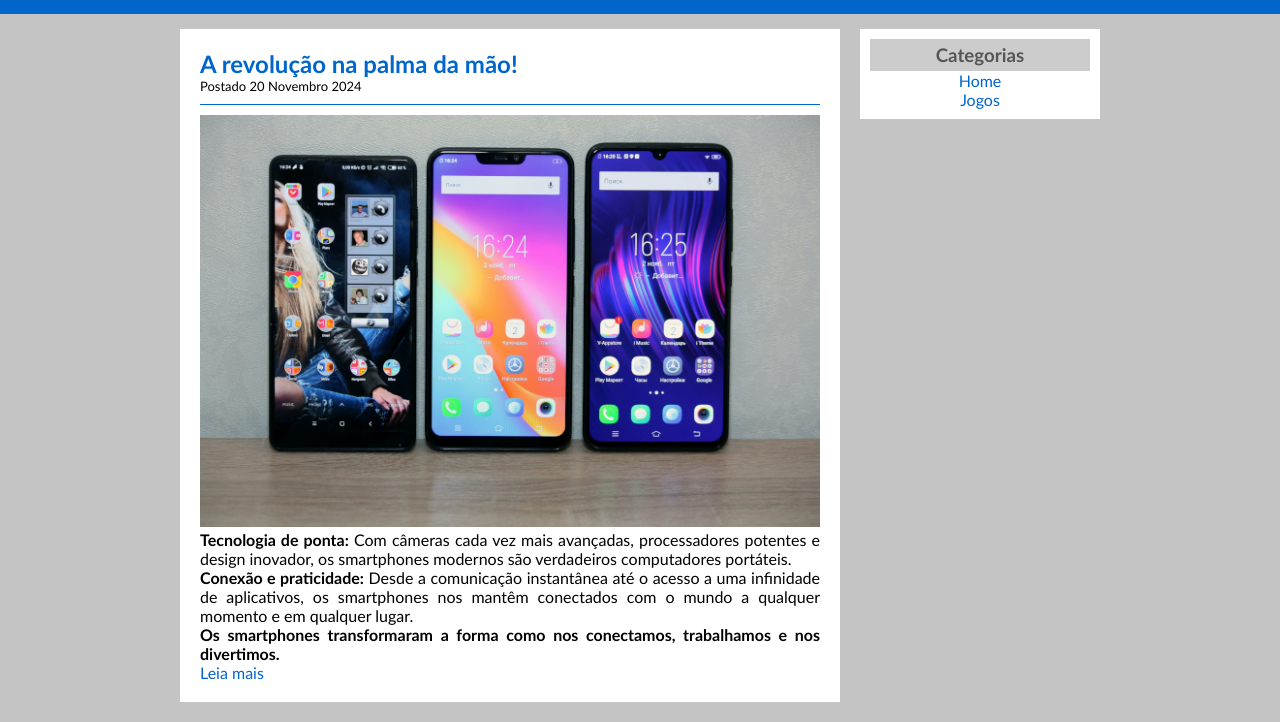
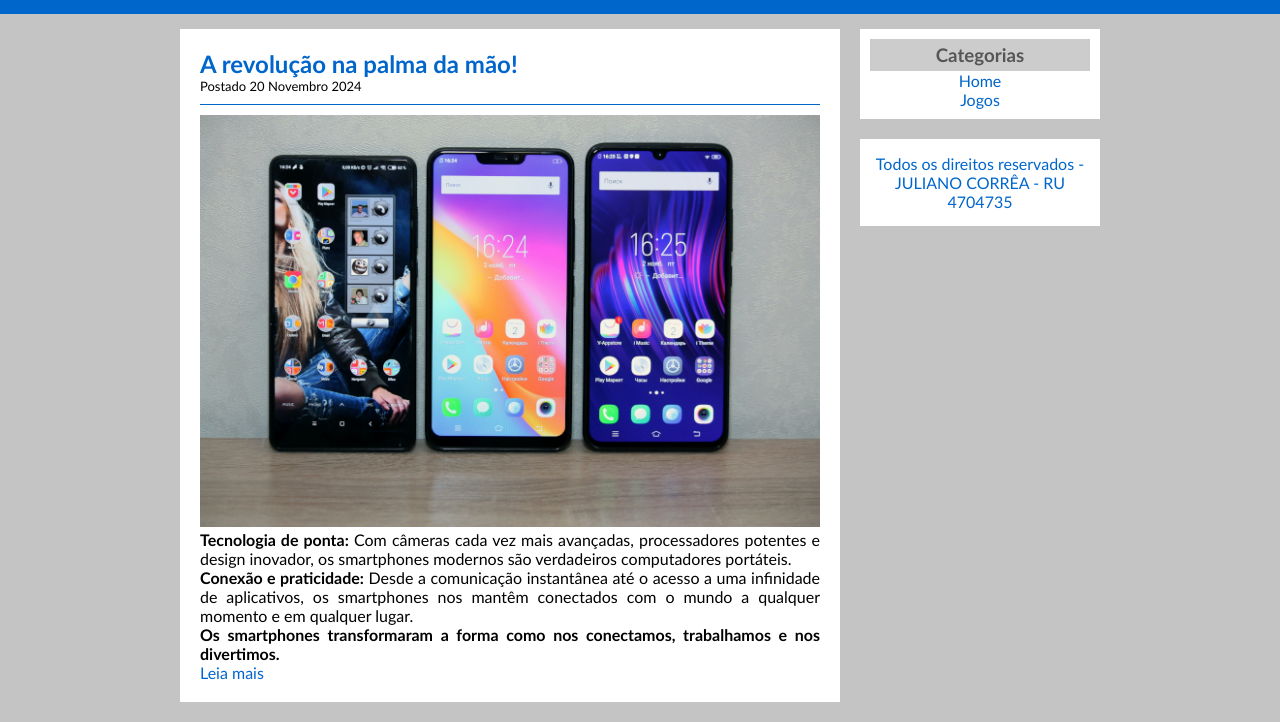
Before and after one commit to JulianocAlmeida/projetotecnologica-juliano, a plain HTML site: page Smartphones.html in a window 1280 px wide. Shown: the part 153-875 px from the top of the page. Drawn offline with Linux system fonts and the light colour scheme.

Commit message:
Update Smartphones.html

```diff
--- a/Smartphones.html
+++ b/Smartphones.html
@@ -47,10 +47,13 @@
 
             <div class="content-right">
                 <h3>Categorias</h3>
+                <a href="index.html">Home</a><br>
+                <a href="Jogos.html">Jogos</a><br>
 
-            <a href="index.html">Home</a><br>
-            <a href="Jogos.html">Jogos</a><br>
+        </div>
 
+            <div id="footer">
+            Todos os direitos reservados - JULIANO CORRÊA - RU 4704735
         </div>
 </body>
 </html>
```
